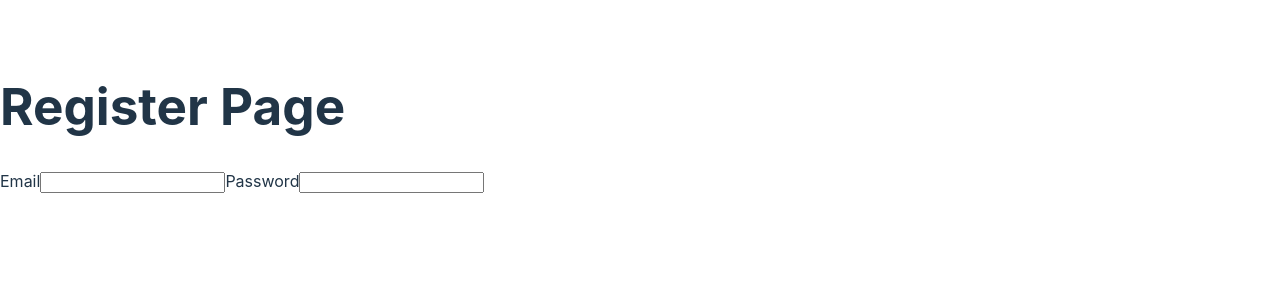
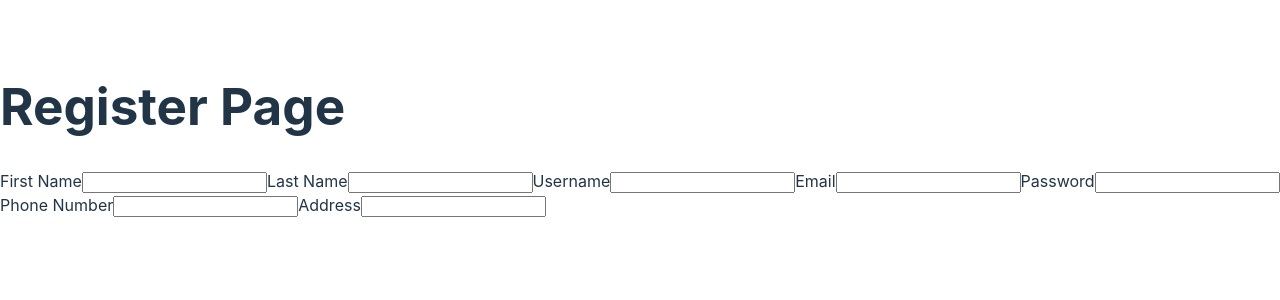
Before and after one commit to PythonEnthusiastic/registration-app, a React (Vite) app in the folder client/: page /register in a window 1280 px wide. Shown: the top 300 px of the page. Built offline with nearby package versions, Linux system fonts and the light colour scheme.

Commit message:
Added all necessary registration fields

```diff
--- a/client/src/pages/Login/index.jsx
+++ b/client/src/pages/Login/index.jsx
@@ -13,9 +13,9 @@ const Login = () => {
             <h1>Login Page</h1>
             <form>
                 <label htmlFor="email">Email:</label>
-                <input type="text" id="email" name="email" onChange={setInput}/>
+                <input type="text" id="email" name="email" onChange={setInput} />
                 <label htmlFor="passeword">Password:</label>
-                <input type="password" id="password" name="password" onChange={setInput}/>
+                <input type="password" id="password" name="password" onChange={setInput} />
                 <button type="button">Submit</button>
             </form>
         </>
--- a/client/src/pages/Register/index.jsx
+++ b/client/src/pages/Register/index.jsx
@@ -12,10 +12,20 @@ const Register = () => {
             <Navbar />
             <h1>Register Page</h1>
             <form>
+                <label htmlFor="fname">First Name</label>
+                <input type="text" id="fname" name="fname" onChange={setInput}/>
+                <label htmlFor="lname">Last Name</label>
+                <input type="text" id="lname" name="lname" onChange={setInput}/>
+                <label htmlFor="username">Username</label>
+                <input type="text" id="username" name="username" onChange={setInput}/>
                 <label htmlFor="email">Email</label>
-                <input type="text" id="email" name="email" onChange={setInput} />
+                <input type="text" id="email" name="email" onChange={setInput}/>
                 <label htmlFor="password">Password</label>
-                <input type="password" id="password" name="password" onChange={setInput} />
+                <input type="password" id="password" name="password" onChange={setInput}/>
+                <label htmlFor="telephone">Phone Number</label>
+                <input type="text" id="telephone" name="telephone" onChange={setInput}/>
+                <label htmlFor="address">Address</label>
+                <input type="text" id="address" name="address" onChange={setInput}/>
             </form>
         </>
     )
```
